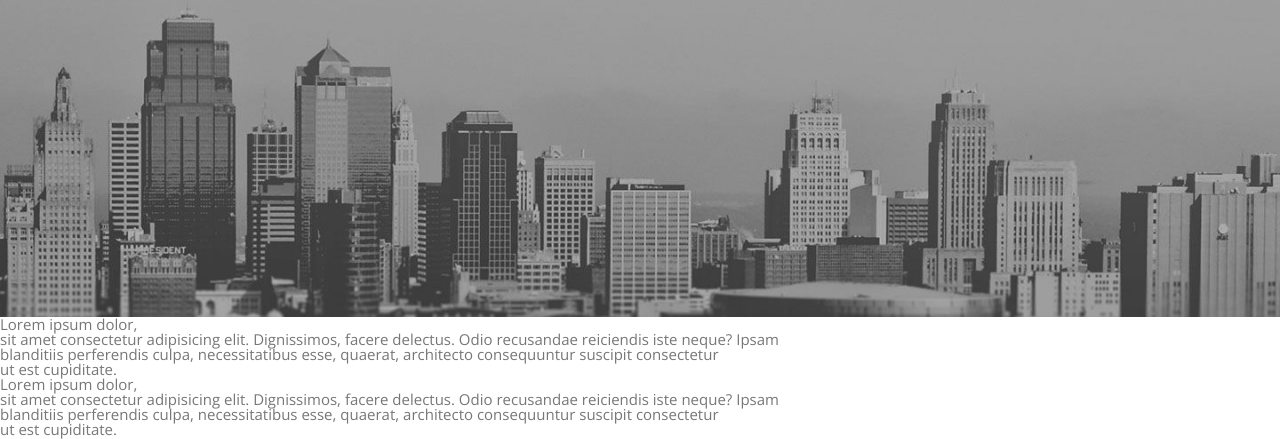
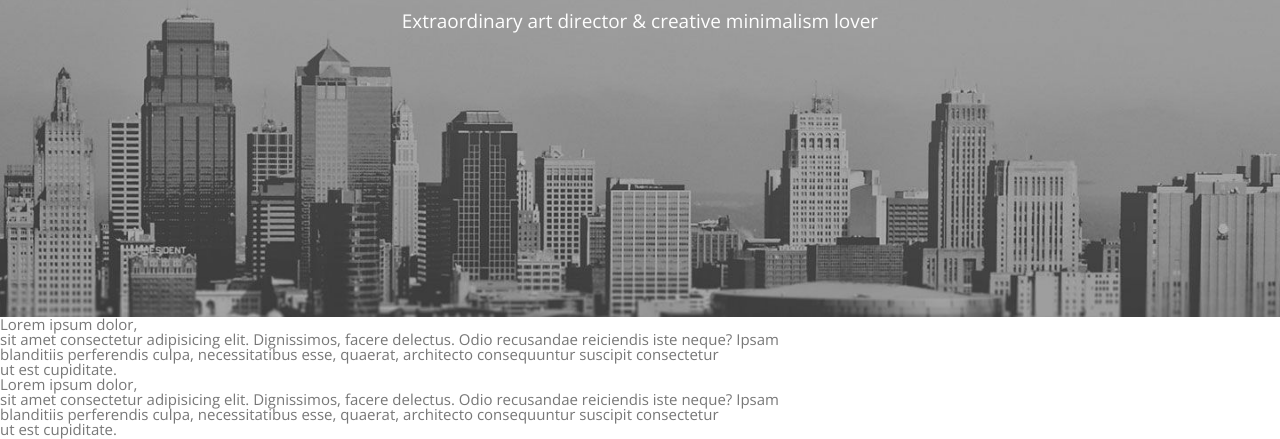
Before and after one commit to Sergey-Zhmailo/landing-HW6-, a plain HTML site: page index.html in a window 1280 px wide. Shown: the part 483-922 px from the top of the page. Drawn offline with nearby package versions, Linux system fonts and the light colour scheme.

Commit message:
add padding to inner

```diff
--- a/css/style.css
+++ b/css/style.css
@@ -86,6 +86,7 @@ blockquote	{
 	font-size: 12px;
 	text-transform: uppercase;
 	font-weight: 400;
+	/* добавить font-family */
 }
 .btn.btn-default {
 	background-color: #e5e5e5;
@@ -171,6 +172,7 @@ blockquote	{
 	background-position: center bottom;
 	background-size: cover;
 	text-align: center;
+	padding-top: 73px;
 }
 .inner::before {
 	content: "";
```
